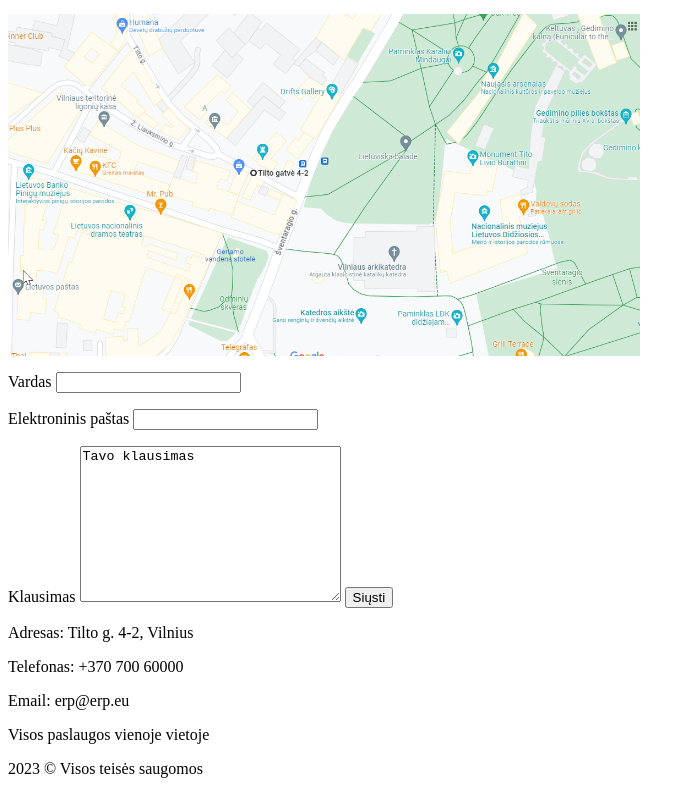
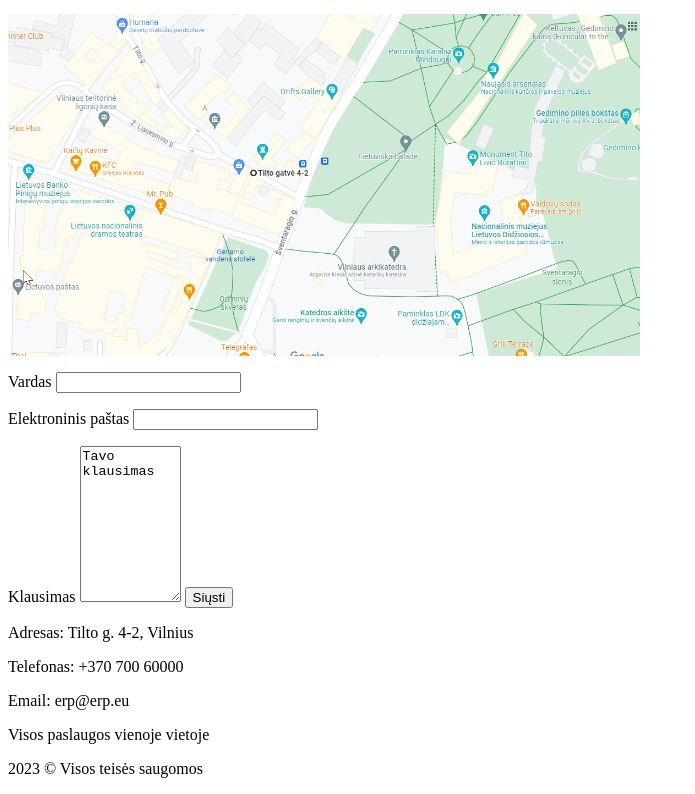
Before and after one commit to MPythonS/HTML_kursas, a plain HTML site: page manto_failai/contacts.html in a window 1280 px wide. Shown: the part 479-1273 px from the top of the page, without its empty margins (0-695 px from the left). Drawn offline with Linux system fonts and the light colour scheme.

Commit message:
papildymas_06-21: smulkus

```diff
--- a/manto_failai/contacts.html
+++ b/manto_failai/contacts.html
@@ -33,7 +33,7 @@
     </p>
 </select>
 <label for="Kl">Klausimas</label>
-<textarea name="message" rows="10" cols="30" id="Kl">
+<textarea name="message" rows="10" cols="10" id="Kl">
 Tavo klausimas
 </textarea>
 <input value="Siųsti" type="submit" />
```
